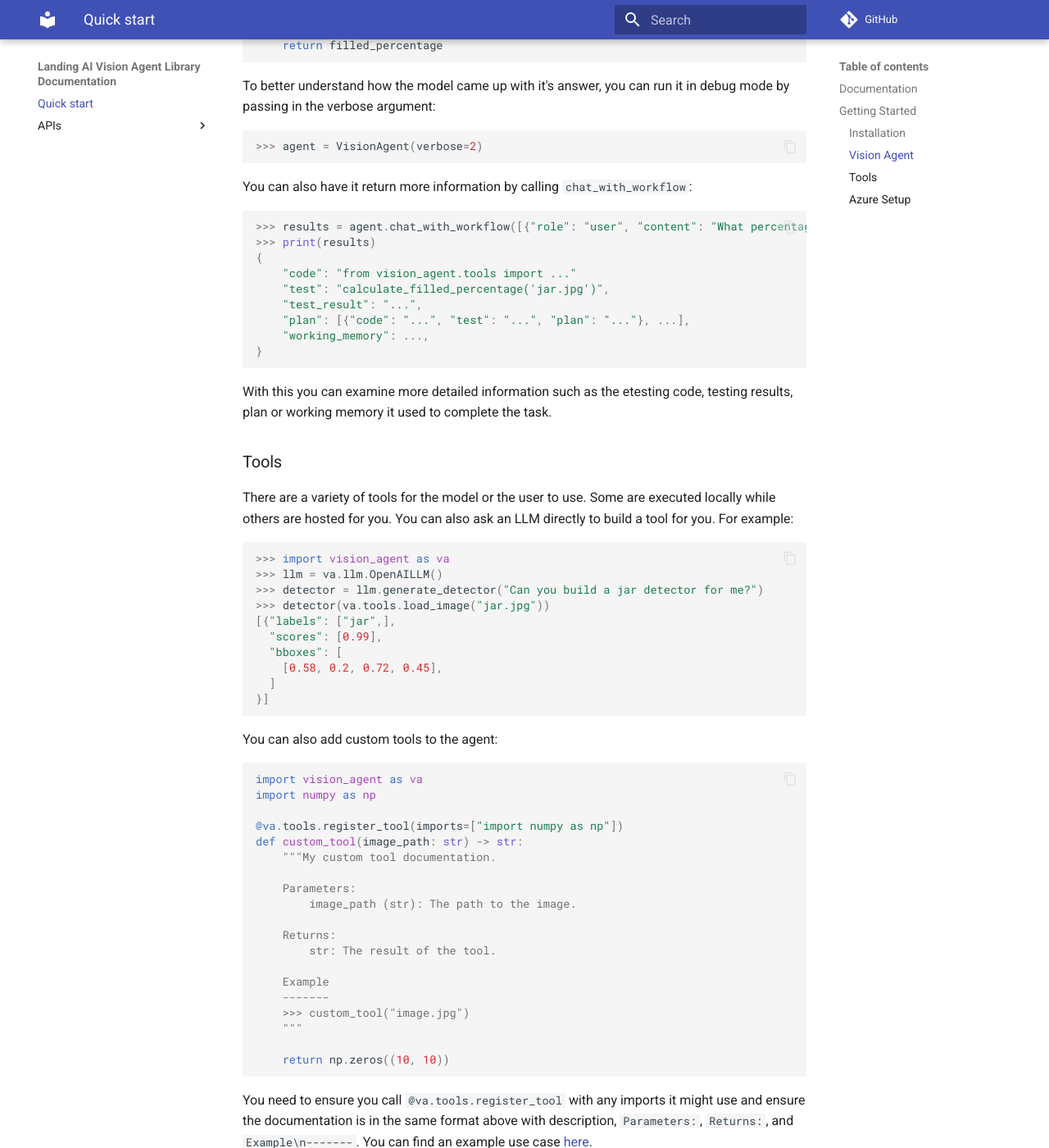
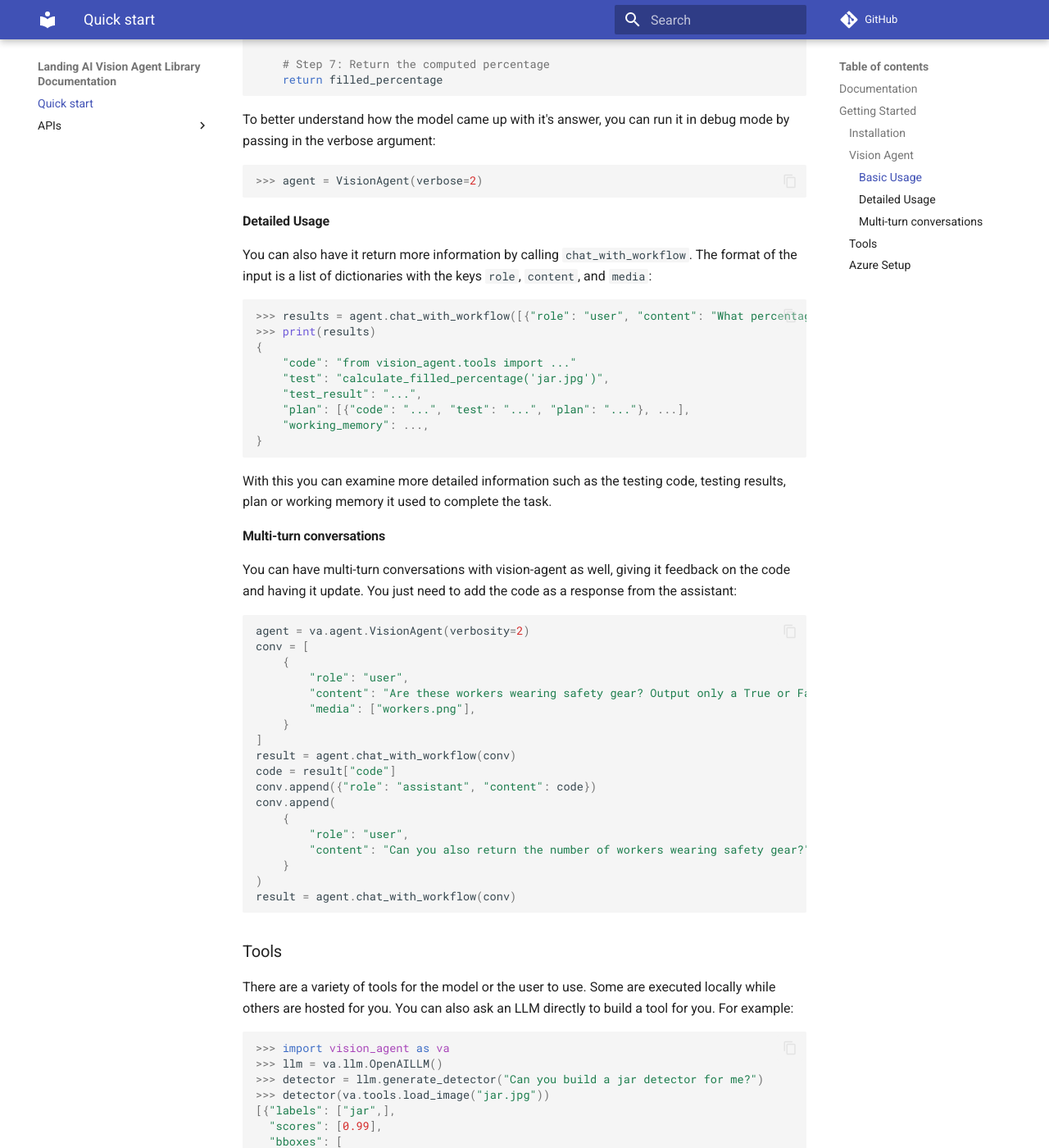
Before and after one commit to landing-ai/vision-agent, an MkDocs documentation site: the page built from docs/index.md, in a window 1280 px wide and 1400 px high, scrolled down 1544 px. Shown: the whole window at 82% size. Built offline with MkDocs 1.6.1 and Material for MkDocs 9.7.7, drawn with Linux system fonts in a browser that asks for light colours; comment, search, counter and statistics services are not loaded.

Commit message:
added mult-turn conversation to readme

````diff
--- a/docs/index.md
+++ b/docs/index.md
@@ -28,6 +28,7 @@
 ```
 
 ### Vision Agent
+#### Basic Usage
 You can interact with the agent as you would with any LLM or LMM model:
 
 ```python
@@ -76,7 +77,9 @@
 >>> agent = VisionAgent(verbose=2)
 ```
 
-You can also have it return more information by calling `chat_with_workflow`:
+#### Detailed Usage
+You can also have it return more information by calling `chat_with_workflow`. The format
+of the input is a list of dictionaries with the keys `role`, `content`, and `media`:
 
 ```python
 >>> results = agent.chat_with_workflow([{"role": "user", "content": "What percentage of the area of the jar is filled with coffee beans?", "media": ["jar.jpg"]}])
@@ -90,8 +93,34 @@
 }
 ```
 
-With this you can examine more detailed information such as the etesting code, testing
+With this you can examine more detailed information such as the testing code, testing
 results, plan or working memory it used to complete the task.
+
+#### Multi-turn conversations
+You can have multi-turn conversations with vision-agent as well, giving it feedback on
+the code and having it update. You just need to add the code as a response from the
+assistant:
+
+```python
+agent = va.agent.VisionAgent(verbosity=2)
+conv = [
+    {
+        "role": "user",
+        "content": "Are these workers wearing safety gear? Output only a True or False value.",
+        "media": ["workers.png"],
+    }
+]
+result = agent.chat_with_workflow(conv)
+code = result["code"]
+conv.append({"role": "assistant", "content": code})
+conv.append(
+    {
+        "role": "user",
+        "content": "Can you also return the number of workers wearing safety gear?",
+    }
+)
+result = agent.chat_with_workflow(conv)
+```
 
 ### Tools
 There are a variety of tools for the model or the user to use. Some are executed locally
@@ -137,7 +166,7 @@
 
 You need to ensure you call `@va.tools.register_tool` with any imports it might use and
 ensure the documentation is in the same format above with description, `Parameters:`,
-`Returns:`, and `Example\n-------`. You can find an example use case [here](examples/custom_tools/).
+`Returns:`, and `Example\n-------`. You can find an example use case [here](https://github.com/landing-ai/vision-agent/tree/main/examples/custom_tools).
 
 ### Azure Setup
 If you want to use Azure OpenAI models, you can set the environment variable:
````
Also changed, not shown: README.md (+31 -2 lines).
